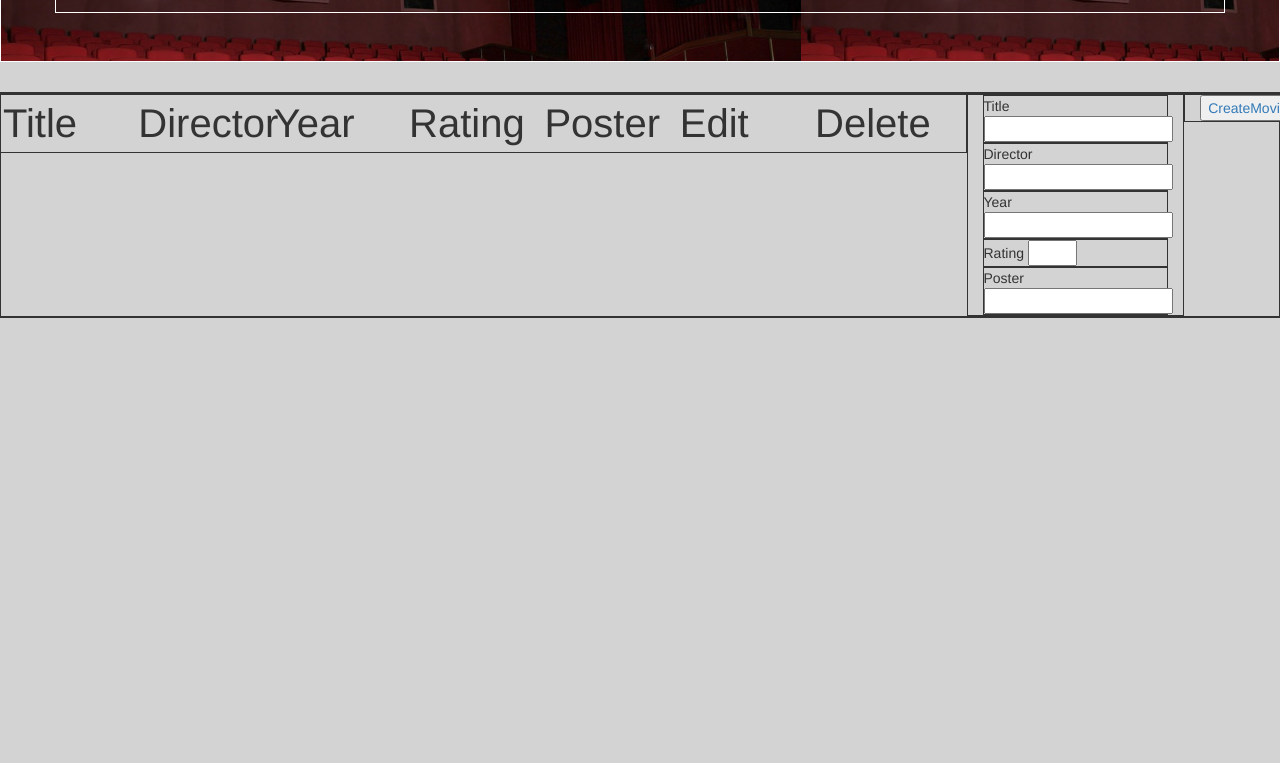
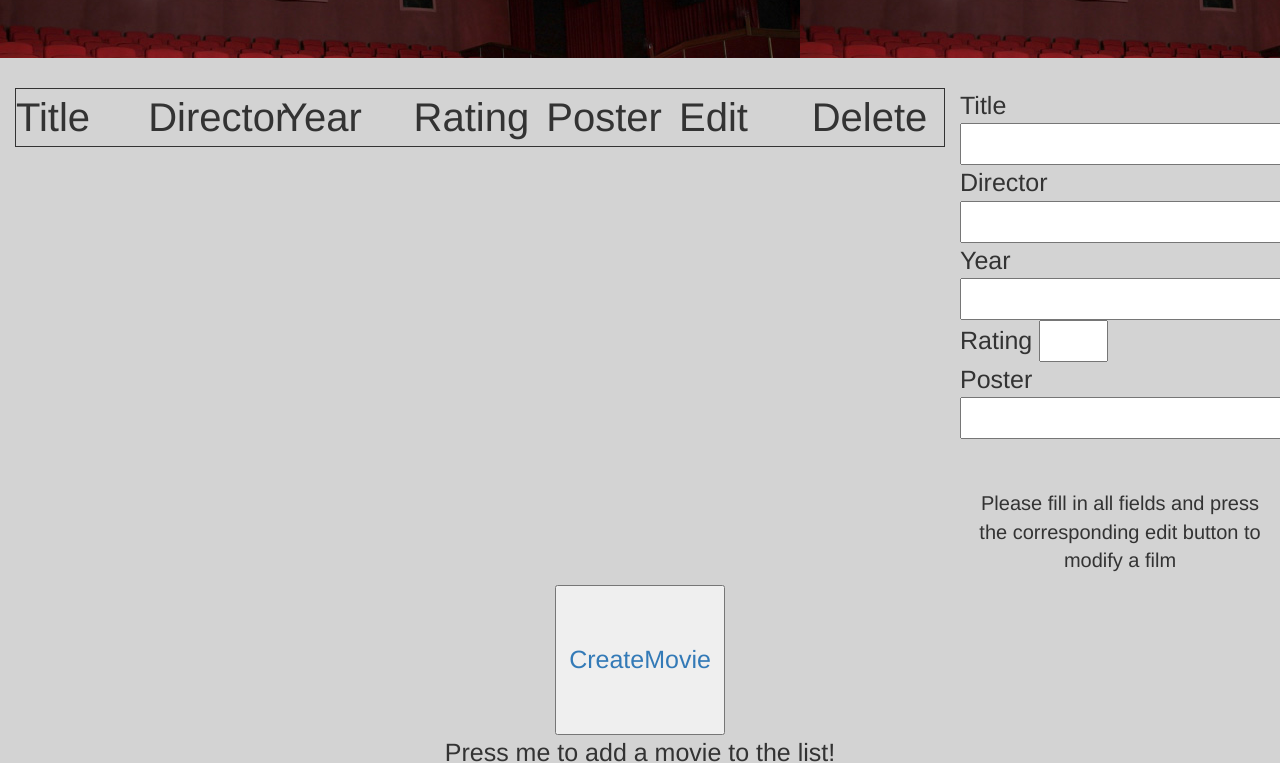
Before and after one commit to TSPeterson206/Movie-CRUD-Front-End, a website: page index.html in a window 1280 px wide. Shown: the part 182-945 px from the top of the page. Before the commit the page ends 800 px from the top, so only its background shows below. Drawn offline with nearby package versions, Linux system fonts and the light colour scheme; no server answers.

Commit message:
finished up modding

```diff
--- a/bundle.js
+++ b/bundle.js
@@ -14,7 +14,7 @@ function init() {
                 <td>${ele.director}</td>
                 <td>${ele.year}</td>
                 <td>${ele.rating}</td>
-                <td>${ele.poster}</td>
+                <td class="img posterSpot">${ele.poster}</img></td>
                 <td><button data-id="${ele.id}" class="editButton">EDIT</button></td>
                 <td><button data-id="${ele.id}" class="removeButton">DELETE</button></td><tr>`
                 return newEntry
--- a/index.html
+++ b/index.html
@@ -20,7 +20,7 @@
             <p class="lead">Peruse our selection. Feel free to add your own. Hate one? Delete one.</p>
         </div>
     </div>
-    <div class="container-flex containerHome">
+    <div class="container-fluid containerHome">
         <div class="row main">
             <div class="col-md-9 homeBody">
                 <table class="tableTop">
@@ -37,25 +37,32 @@
                 <table class="mainTable">
                 </table>
             </div>
-            <div class="col-md-2 editBay">
 
+        <div class="col-md-3 editBay">
+            <div class="row editBayRow">
+                <form class="editForm">
                     <div id="title"> <span> Title </span>
-                    <input class="editField editTitle" type="text" required> </div>
-                <div id="director"> <span> Director </span> <input class="editField editDirector" type="text" required>
+                        <input class="editTitle" type="text" required> </div>
+                    <div id="director"> <span> Director </span> <input class="editDirector" type="text" required>
                     </div>
-                <div id="year"> <span> Year </span> <input class="editField editYear" type="number" required> </div>
-                <div id="rating"> <span> Rating </span> <input class="editField editRating" type="number" min="1" max="5"
+                    <div id="year"> <span> Year </span> <input class="editYear" type="number" required> </div>
+                    <div id="rating"> <span> Rating </span> <input class="editRating" type="number" min="1" max="5"
                             required> </div>
-                <div id="poster"> <span>Poster</span> <input class="editField editPoster" type="text" required>
-
-
+                    <div id="poster"> <span>Poster</span> <input class="editPoster" type="text" required>
+                    </div>
+                </form>
+            </div>
+            <div class="editPara">
+            <p>Please fill in all fields and press the corresponding edit button to modify a film</p>
+        </div>
 
         </div>
     </div>
-            <div class="col-md-1 create">
-                <button><a href="./create.html">CreateMovie</a></button>
-
+        <div class="container createButtonContainer">
+                <div class="create">
+                        <button class="createButton"><a href="./create.html">CreateMovie</a></button>
                     </div>
+                    Press me to add a movie to the list!
                 </div>
 </body>
 
--- a/index.js
+++ b/index.js
@@ -13,7 +13,7 @@ function init() {
                 <td>${ele.director}</td>
                 <td>${ele.year}</td>
                 <td>${ele.rating}</td>
-                <td>${ele.poster}</td>
+                <td class="img posterSpot">${ele.poster}</img></td>
                 <td><button data-id="${ele.id}" class="editButton">EDIT</button></td>
                 <td><button data-id="${ele.id}" class="removeButton">DELETE</button></td><tr>`
                 return newEntry
--- a/main.css
+++ b/main.css
@@ -8,7 +8,7 @@ body {
 }
 
 div {
-    border: 1px solid;
+    /* border: 1px solid; */
 }
 
 .main {
@@ -99,9 +99,6 @@ div {
 }
 
 .createFieldSubmit {
-
-    margin:0 auto;
-    width:50%;
 }
 
 /* TABLE */
@@ -110,6 +107,10 @@ div {
     table-layout: fixed;
     width: 100%;
     font-size:30px;
+    border:1px solid;
+}
+tr {
+    border:1px solid;
 }
 .tableTop {
     table-layout: fixed;
@@ -120,13 +121,30 @@ div {
     font-size:30px;
 }
 
-.editBay {
-    height:100%;
+.editBayRow {
+    font-size:25px;
+    justify-content: space-evenly;
 }
-.editForm {
-    height:100%;
+.editPara {
+    margin-top:50px;
+    font-size:20px;
+    text-align:center;
 }
 
-.editMovieForm {
-    height:100%;
+img {
+    height:70px;
+    width:170px;
 }
+
+.createButton {
+    height:150px;
+    width:170px;
+    font-size:25px;
+}
+
+.createButtonContainer {
+justify-content:center;
+font-size:25px;
+margin:0 auto;
+text-align:center;
+}
```
Also changed, not shown: create.html (+2 -1 lines). Lines whose indentation alone changed are shown as unchanged.
